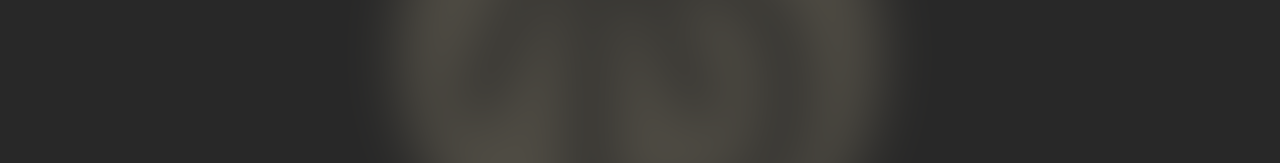
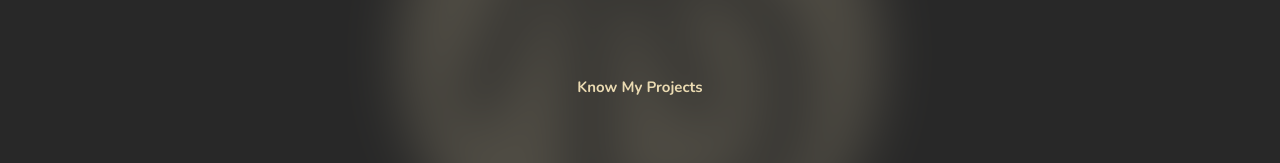
Before and after one commit to armandosilvadev/portfolio-website, a React (Vite) app: page / in a window 1280 px wide. Shown: the part 347-510 px from the top of the page. Built offline with nearby package versions, Linux system fonts and the light colour scheme.

Commit message:
add new Portfolio section && its initial code

```diff
--- a/src/App.tsx
+++ b/src/App.tsx
@@ -1,11 +1,13 @@
 import Header from "./components/sections/Header";
 import Hero from "./components/sections/Hero";
+import Portfolio from "./components/sections/Portfolio";
 
 function App() {
   return (
     <>
       <Header />
       <Hero />
+      <Portfolio />
     </>
   );
 }
--- /dev/null
+++ b/src/components/sections/Portfolio.module.css
@@ -0,0 +1,3 @@
+.sectionPortfolio {
+  text-align: center;
+}
--- /dev/null
+++ b/src/components/sections/Portfolio.tsx
@@ -0,0 +1,13 @@
+import styles from "./Portfolio.module.css";
+
+function Portfolio() {
+  return (
+    <>
+      <section className={`section ${styles.sectionPortfolio}`}>
+        <h2>Know My Projects</h2>
+      </section>
+    </>
+  );
+}
+
+export default Portfolio;
```
